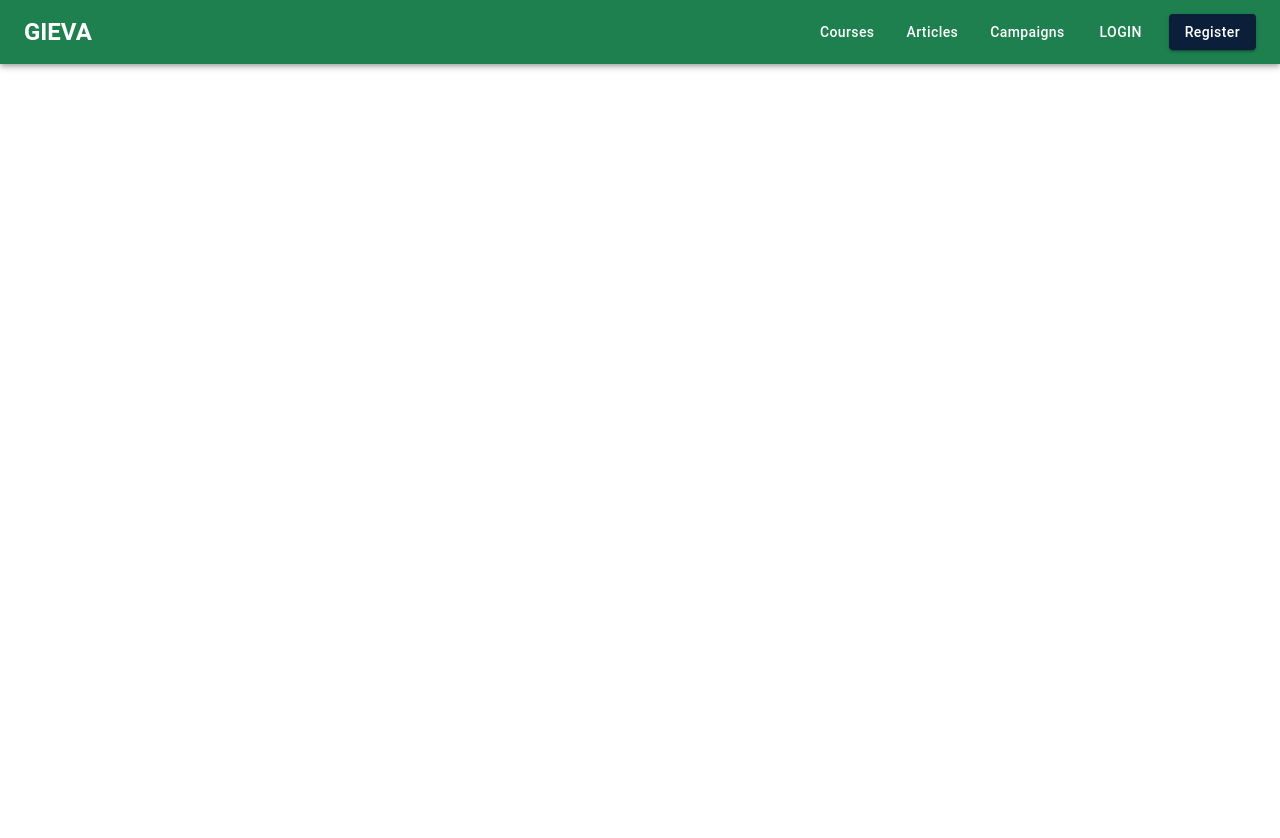
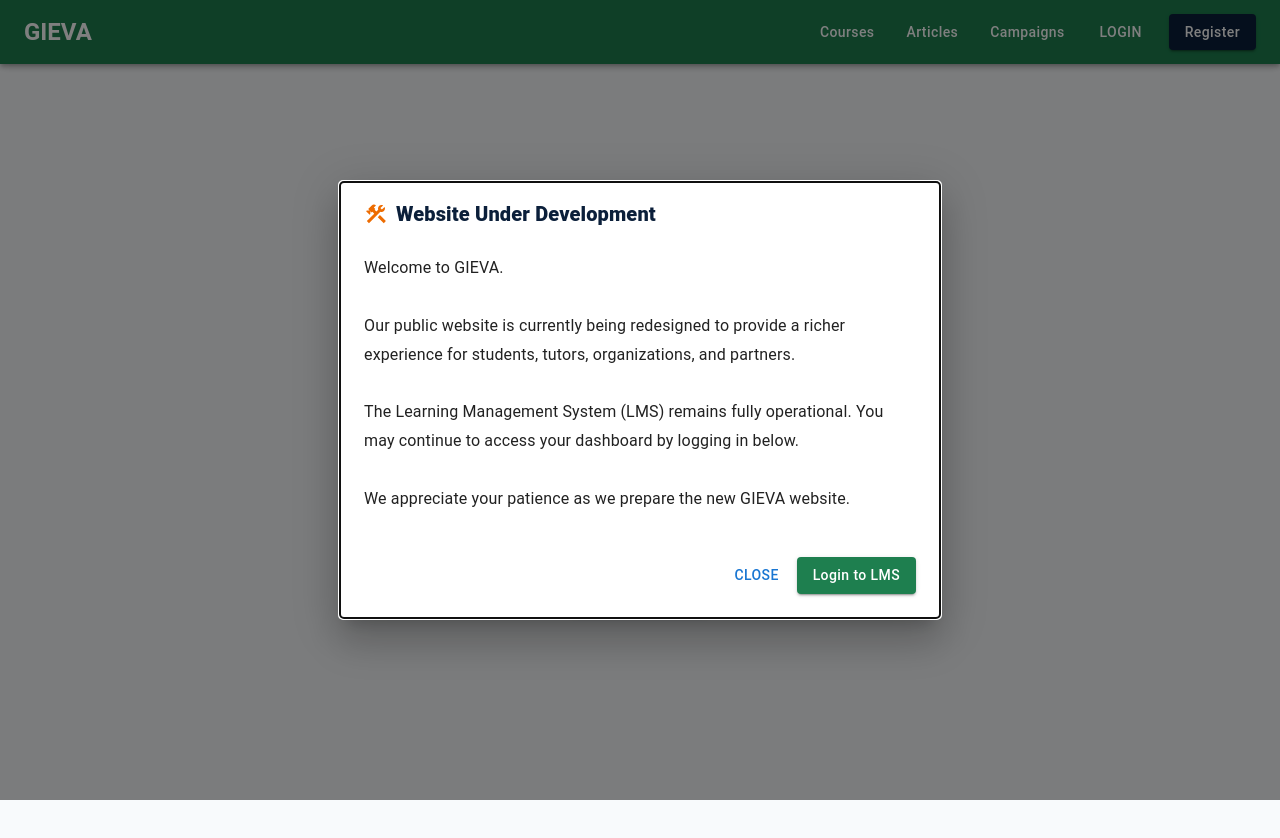
Before and after one commit to GIEVA/GIEVA-FRONT-BACKEND-NEW-SITE-DESIGN, a React (Create React App) app in the folder frontend/: page / in a window 1280 px wide. Shown: the top 838 px of the page. Before the commit the page ends 800 px from the top, so only its background shows below. Built offline with nearby package versions, Linux system fonts and the light colour scheme.

Commit message:
update on contact us

```diff
--- a/frontend/src/App.js
+++ b/frontend/src/App.js
@@ -116,6 +116,7 @@
 import AdminExamTypes              from "./pages/exams/AdminExamTypes";
 import ContactUs from "./pages/ContactUs";
 import AdminContactMessages from "./pages/AdminContactMessages";
+import HomePage from "./pages/HomePage";
 // (Optional later)
 // import Dashboard from "./pages/Dashboard";
 // import ProtectedRoute from "./components/ProtectedRoute";
@@ -129,6 +130,7 @@
 
         <Routes>
           {/* Public routes */}
+          <Route path="/" element={<HomePage />} />
           <Route path="/register" element={<Register />} />
           <Route path="/login" element={<Login />} />
           <Route path="/forgot-password" element={<ForgotPassword />} />
--- /dev/null
+++ b/frontend/src/pages/HomePage.jsx
@@ -0,0 +1,173 @@
+import { useState } from "react";
+
+import {
+  Box,
+  Button,
+  Container,
+  Dialog,
+  DialogTitle,
+  DialogContent,
+  DialogActions,
+  Typography,
+  Stack,
+} from "@mui/material";
+
+import {
+  Construction,
+  School,
+} from "@mui/icons-material";
+
+import { useNavigate } from "react-router-dom";
+
+const NAVY = "#0B1F3A";
+const GREEN = "#1E7F4F";
+
+export default function HomePage() {
+  const navigate = useNavigate();
+
+  const [open, setOpen] = useState(true);
+
+  return (
+    <>
+      <Box
+        sx={{
+          minHeight: "100vh",
+          bgcolor: "#F8FAFC",
+          display: "flex",
+          alignItems: "center",
+          justifyContent: "center",
+        }}
+      >
+        <Container maxWidth="md">
+
+          <Stack
+            spacing={3}
+            alignItems="center"
+          >
+            <School
+              sx={{
+                fontSize: 80,
+                color: GREEN,
+              }}
+            />
+
+            <Typography
+              variant="h2"
+              fontWeight={800}
+              color={NAVY}
+              textAlign="center"
+            >
+              GIEVA
+            </Typography>
+
+            <Typography
+              variant="h6"
+              color="text.secondary"
+              textAlign="center"
+            >
+              Empowering Learning Through Innovation
+            </Typography>
+
+            <Button
+              variant="contained"
+              size="large"
+              onClick={() => navigate("/login")}
+              sx={{
+                bgcolor: GREEN,
+                px: 5,
+                py: 1.5,
+                borderRadius: 3,
+                textTransform: "none",
+                fontWeight: 700,
+                "&:hover": {
+                  bgcolor: "#17633f",
+                },
+              }}
+            >
+              Go to LMS
+            </Button>
+          </Stack>
+
+        </Container>
+      </Box>
+
+      <Dialog
+        open={open}
+        maxWidth="sm"
+        fullWidth
+      >
+        <DialogTitle
+          sx={{
+            display: "flex",
+            alignItems: "center",
+            gap: 1,
+            color: NAVY,
+            fontWeight: 800,
+          }}
+        >
+          <Construction color="warning" />
+
+          Website Under Development
+        </DialogTitle>
+
+        <DialogContent>
+
+          <Typography
+            sx={{
+              mt: 1,
+              lineHeight: 1.8,
+            }}
+          >
+            Welcome to GIEVA.
+
+            <br />
+            <br />
+
+            Our public website is currently being redesigned to provide a
+            richer experience for students, tutors, organizations, and
+            partners.
+
+            <br />
+            <br />
+
+            The Learning Management System (LMS) remains fully operational.
+            You may continue to access your dashboard by logging in below.
+
+            <br />
+            <br />
+
+            We appreciate your patience as we prepare the new GIEVA website.
+          </Typography>
+
+        </DialogContent>
+
+        <DialogActions
+          sx={{
+            p: 3,
+          }}
+        >
+          <Button
+            onClick={() => setOpen(false)}
+          >
+            Close
+          </Button>
+
+          <Button
+            variant="contained"
+            onClick={() => navigate("/login")}
+            sx={{
+              bgcolor: GREEN,
+              textTransform: "none",
+              "&:hover": {
+                bgcolor: "#17633f",
+              },
+            }}
+          >
+            Login to LMS
+          </Button>
+
+        </DialogActions>
+      </Dialog>
+    </>
+  );
+}
```
